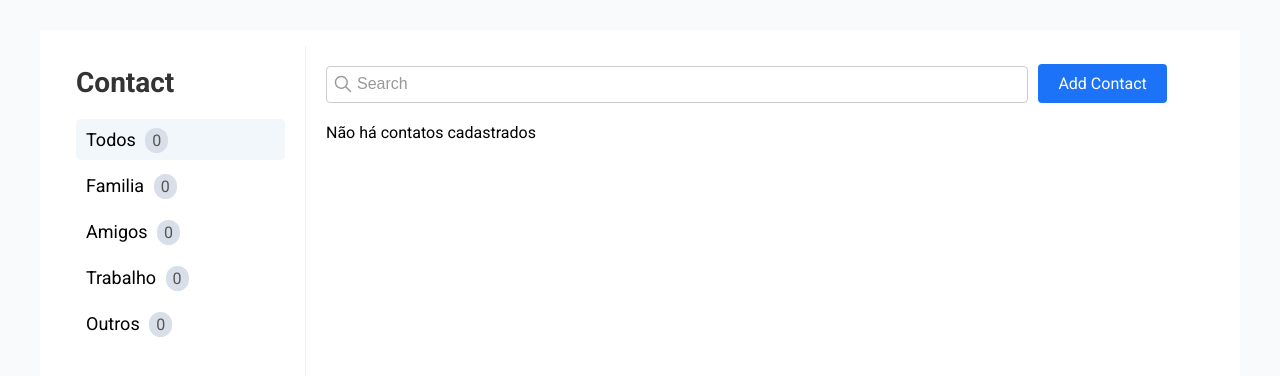
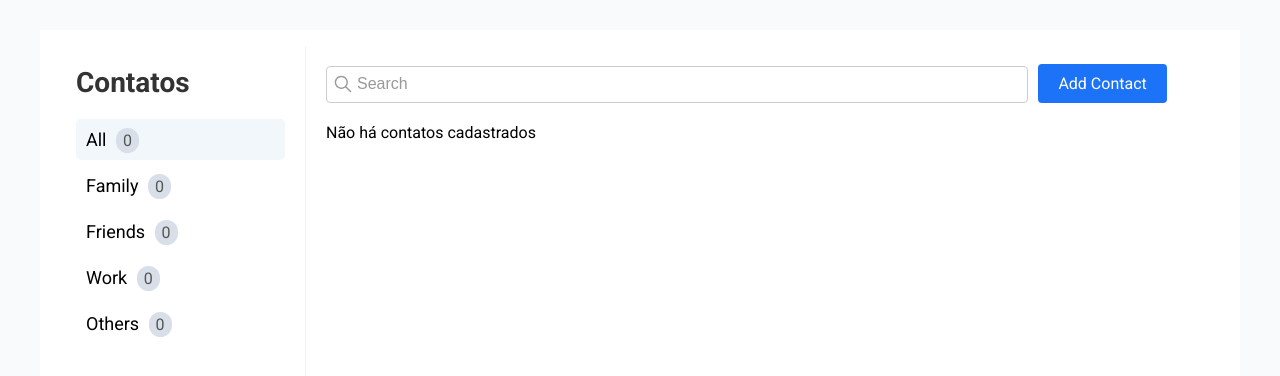
Before and after one commit to Yuri-Romeu/Contact-Manager, a React (Create React App) app: page / in a window 1280 px wide. Shown: the top 376 px of the page. Built offline with nearby package versions, Linux system fonts and the light colour scheme.

Commit message:
projeto finalizado :)

```diff
--- a/src/Components/Contato/index.tsx
+++ b/src/Components/Contato/index.tsx
@@ -22,7 +22,7 @@ type ContatoProps = {
      nome: string;
      email: string;
      telefone: string;
-     classificacao: 'Familia' | 'Amigos' | 'Trabalho' | 'Outros';
+     classificacao: 'Family' | 'Friends' | 'Work' | 'Others';
 };
 
 const Contato = ({ id, nome, email, telefone, classificacao }: ContatoProps) => {
@@ -77,10 +77,10 @@ const Contato = ({ id, nome, email, telefone, classificacao }: ContatoProps) =>
                          value={classificacaoEdit}
                          onChange={e => setClassificacaoEdit(e.target.value as any)}
                     >
-                         <option value="Familia">Familia</option>
-                         <option value="Amigos">Amigos</option>
-                         <option value="Trabalho">Trabalho</option>
-                         <option value="Outros">Outros</option>
+                         <option value="Family">Family</option>
+                         <option value="Friends">Friends</option>
+                         <option value="Work">Work</option>
+                         <option value="Others">Others</option>
                     </Select>
                ) : (
                     <Classificacao>{classificacao}</Classificacao>
--- a/src/Components/InputAddContato/index.tsx
+++ b/src/Components/InputAddContato/index.tsx
@@ -1,14 +1,39 @@
 import { Input, Label } from './styles';
+import React from 'react';
 
 type Props = {
      id: string;
      type: string;
      placeholder: string;
-     value?: string;
+     value: string;
      onChange: (e: React.ChangeEvent<HTMLInputElement>) => void;
 };
 
 const InputAddContato = ({ id, type, placeholder, value, onChange }: Props) => {
+     const formatarTelefone = (valor: string) => {
+          valor = valor.replace(/\D/g, '');
+          if (valor.length > 11) valor = valor.substring(0, 11);
+
+          if (valor.length > 6) {
+               return `(${valor.substring(0, 2)}) ${valor.substring(2, 7)}-${valor.substring(7)}`;
+          } else if (valor.length > 2) {
+               return `(${valor.substring(0, 2)}) ${valor.substring(2)}`;
+          } else if (valor.length > 0) {
+               return `(${valor}`;
+          }
+          return '';
+     };
+
+     const handleChange = (e: React.ChangeEvent<HTMLInputElement>) => {
+          let valor = e.target.value;
+          if (type === 'tel') {
+               valor = formatarTelefone(valor);
+          }
+
+          const event = { ...e, target: { ...e.target, value: valor } };
+          onChange(event as React.ChangeEvent<HTMLInputElement>);
+     };
+
      return (
           <>
                <Label htmlFor={id}>{id}</Label>
@@ -17,7 +42,8 @@ const InputAddContato = ({ id, type, placeholder, value, onChange }: Props) => {
                     placeholder={placeholder}
                     id={id}
                     value={value}
-                    onChange={onChange}
+                    vazio={value === ''}
+                    onChange={handleChange}
                />
           </>
      );
--- a/src/Components/InputAddContato/styles.ts
+++ b/src/Components/InputAddContato/styles.ts
@@ -1,6 +1,10 @@
 import styled from 'styled-components';
 
-export const Input = styled.input`
+type Props = {
+     vazio?: boolean;
+};
+
+export const Input = styled.input<Props>`
      width: 60%;
      padding: 10px 20px;
      border: 1px solid #ccc;
@@ -8,6 +12,7 @@ export const Input = styled.input`
      margin-bottom: 20px;
      color: #333;
      margin-right: 10px;
+     border-color: ${props => (props.vazio ? '#f00' : '#ccc')};
 `;
 
 export const Label = styled.label`
--- a/src/containers/BarraLateral/index.tsx
+++ b/src/containers/BarraLateral/index.tsx
@@ -26,11 +26,11 @@ const BarraLateral = ({ addContatos }: Props = { addContatos: false }) => {
 
      return (
           <Container>
-               <Title>Contact</Title>
+               <Title>Contatos</Title>
                {addContatos && (
                     <>
-                         <ClassificacaoItem isActive>Adicionar Contatos</ClassificacaoItem>
-                         <ClassificacaoItemLink to="/">Voltar</ClassificacaoItemLink>
+                         <ClassificacaoItem isActive>Add Contacts</ClassificacaoItem>
+                         <ClassificacaoItemLink to="/">Back</ClassificacaoItemLink>
                     </>
                )}
 
@@ -40,35 +40,35 @@ const BarraLateral = ({ addContatos }: Props = { addContatos: false }) => {
                               isActive={classificacaoSelecionada === 'Todos'}
                               onClick={() => mudarFiltro('Todos')}
                          >
-                              Todos <Numeros>{contatos.length}</Numeros>
+                              All <Numeros>{contatos.length}</Numeros>
                          </ClassificacaoItem>
 
                          <ClassificacaoItem
-                              isActive={classificacaoSelecionada === 'Familia'}
-                              onClick={() => mudarFiltro('Familia')}
+                              isActive={classificacaoSelecionada === 'Family'}
+                              onClick={() => mudarFiltro('Family')}
                          >
-                              Familia <Numeros>{contar('Familia')}</Numeros>
+                              Family <Numeros>{contar('Family')}</Numeros>
                          </ClassificacaoItem>
 
                          <ClassificacaoItem
-                              isActive={classificacaoSelecionada === 'Amigos'}
-                              onClick={() => mudarFiltro('Amigos')}
+                              isActive={classificacaoSelecionada === 'Friends'}
+                              onClick={() => mudarFiltro('Friends')}
                          >
-                              Amigos <Numeros>{contar('Amigos')}</Numeros>
+                              Friends <Numeros>{contar('Friends')}</Numeros>
                          </ClassificacaoItem>
 
                          <ClassificacaoItem
-                              isActive={classificacaoSelecionada === 'Trabalho'}
-                              onClick={() => mudarFiltro('Trabalho')}
+                              isActive={classificacaoSelecionada === 'Work'}
+                              onClick={() => mudarFiltro('Work')}
                          >
-                              Trabalho <Numeros>{contar('Trabalho')}</Numeros>
+                              Work <Numeros>{contar('Work')}</Numeros>
                          </ClassificacaoItem>
 
                          <ClassificacaoItem
-                              isActive={classificacaoSelecionada === 'Outros'}
-                              onClick={() => mudarFiltro('Outros')}
+                              isActive={classificacaoSelecionada === 'Others'}
+                              onClick={() => mudarFiltro('Others')}
                          >
-                              Outros <Numeros>{contar('Outros')}</Numeros>
+                              Others <Numeros>{contar('Others')}</Numeros>
                          </ClassificacaoItem>
                     </Classificacao>
                )}
--- a/src/containers/CriarContato/index.tsx
+++ b/src/containers/CriarContato/index.tsx
@@ -14,6 +14,8 @@ const CriarContato = () => {
 
      const adicionarContato = (e: FormEvent<HTMLFormElement>) => {
           e.preventDefault();
+
+          if (!nome || !email || !telefone || !classificacao) return alert('Fill in all fields');
 
           dispatch(
                adicionarContatoReducer({
@@ -33,40 +35,40 @@ const CriarContato = () => {
 
      return (
           <Container as={'form'} onSubmit={adicionarContato}>
-               <Title>Criar Contato</Title>
+               <Title>Create Contact</Title>
                <Icon />
 
                <InputAddContato
-                    id="Nome"
+                    id="Name"
                     type="text"
-                    placeholder="Digite Seu Nome"
+                    placeholder="Enter Your Name"
                     value={nome}
                     onChange={e => setNome(e.target.value)}
                />
                <InputAddContato
                     id="Email"
                     type="email"
-                    placeholder="Digite Seu Email Principal"
+                    placeholder="Enter Your Email Address"
                     value={email}
                     onChange={e => setEmail(e.target.value)}
                />
                <InputAddContato
-                    id="Telefone"
+                    id="Phone"
                     type="tel"
-                    placeholder="Digite Seu Numero"
+                    placeholder="Enter Your Phone Number"
                     value={telefone}
                     onChange={e => setTelefone(e.target.value)}
                />
                <Select value={classificacao} onChange={e => setClassificacao(e.target.value)}>
-                    <option value="">Selecione uma classificação</option>
-                    <option value="Familia">Familia</option>
-                    <option value="Amigos">Amigos</option>
-                    <option value="Trabalho">Trabalho</option>
-                    <option value="Outros">Outros</option>
+                    <option value="">Select a rating</option>
+                    <option value="Family">Family</option>
+                    <option value="Friends">Friends</option>
+                    <option value="Work">Work</option>
+                    <option value="Others">Others</option>
                </Select>
 
                <Adicionar as="button" type="submit">
-                    Adicionar Contato
+                    Add Contact
                </Adicionar>
           </Container>
      );
--- a/src/slices/contatosSlice.ts
+++ b/src/slices/contatosSlice.ts
@@ -5,7 +5,7 @@ interface Contato {
      nome: string;
      email: string;
      telefone: string;
-     classificacao: 'Familia' | 'Amigos' | 'Trabalho' | 'Outros';
+     classificacao: 'Family' | 'Friends' | 'Work' | 'Others';
 }
 
 const carregarContatos = (): Contato[] => {
```
